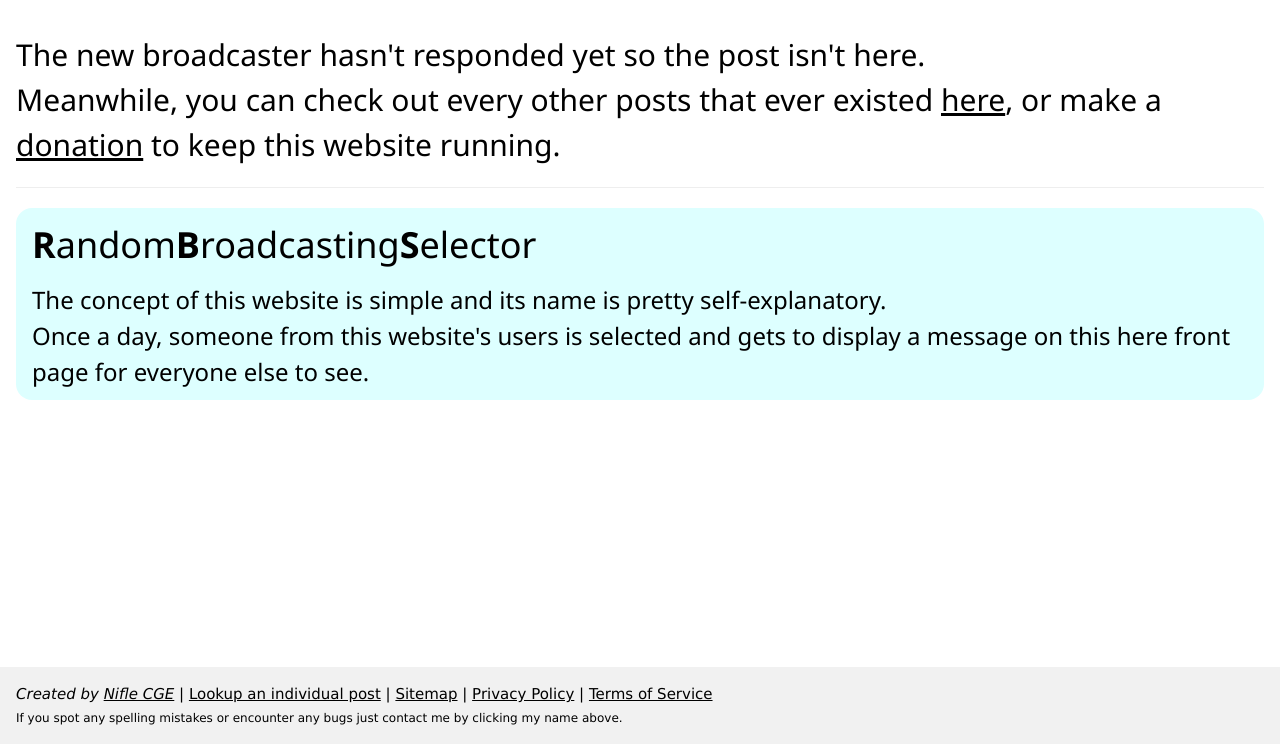
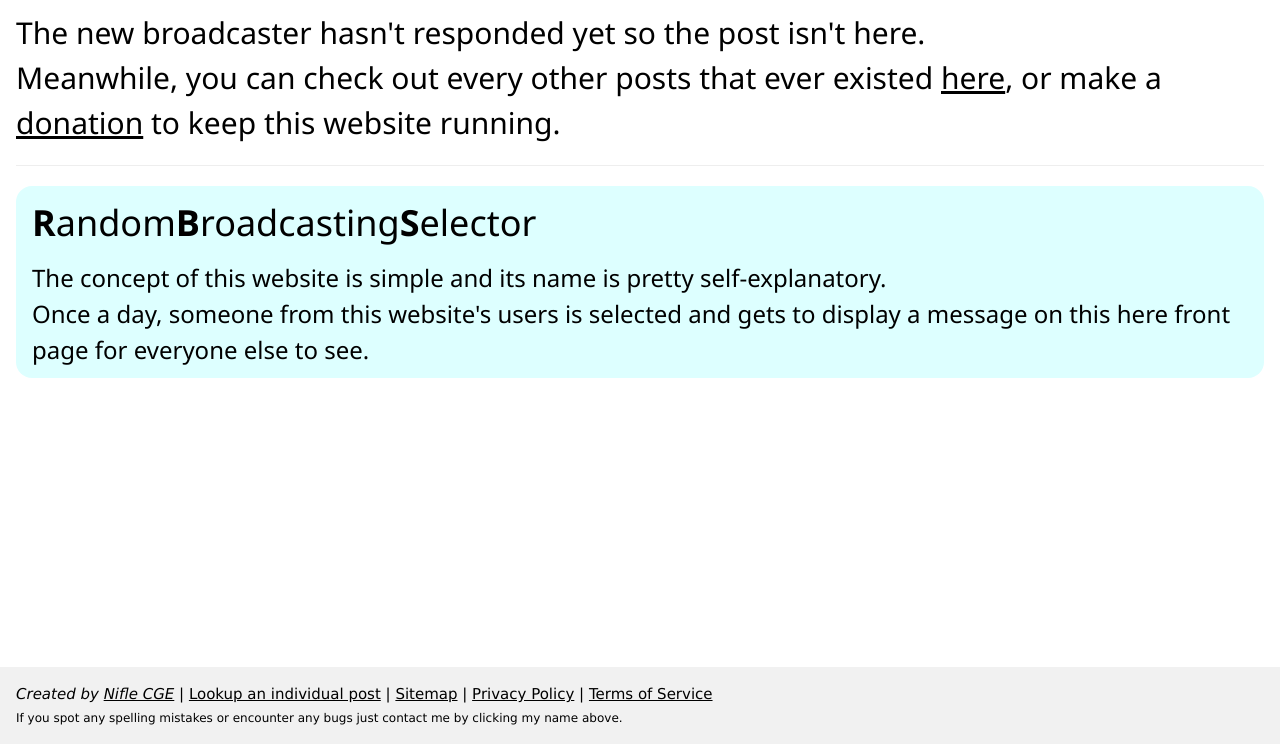
Before and after one commit to Nifle-CGE/RandomBroadcastingSelector, a Flask app: template templates/en/index.html in a window 1280 px wide. Shown: the part 56-800 px from the top of the page. Run offline with Flask 2, Linux system fonts and the light colour scheme; the template is opened without the code that fills it, so the values that code supplies are empty; parts of the project's set-up code (start-up, migrations or seed data) failed here and were passed over; some libraries are stand-ins or nearby versions.

Commit message:
correction d'une erreur de disposition html

```diff
--- a/templates/en/base.html
+++ b/templates/en/base.html
@@ -8,8 +8,6 @@
     <link rel="stylesheet" href="/static/css/main.css">
     <link rel="stylesheet" href="/static/css/w3.css">
 
-    <link rel="icon" type="image/x-icon" href="/static/img/favicon.ico">
-
     <script src="https://kit.fontawesome.com/280bdb224c.js" crossorigin="anonymous"></script>
     <script src="/static/js/gen_script.js"></script>
     <script src="/static/js/en_script.js"></script>
@@ -17,10 +15,9 @@
     <title>{% block title required %}{% endblock %} - RandomBroadcastingSelector</title>
 </head>
 
-<body>
 <nav class="w3-bar w3-border-bottom w3-light-grey">
-        <a href="/en/"><img class="hover-zoom w3-bar-item" style="padding: 0;height: 54.5px;"
-                src="/static/img/logo RBS.png" alt="RBS logo"></a>
+    <a href="/en/"><img class="hover-zoom w3-bar-item" style="padding: 0;height: 54.5px;" src="/static/img/logo RBS.png"
+            alt="RBS logo"></a>
     <a class="w3-bar-item w3-button w3-padding-16 w3-border-right{% block home_main %}{% endblock %}"
         href="/en/"><b>R</b>andom<b>B</b>roadcasting<b>S</b>elector</a>
     <a class="w3-bar-item w3-button w3-padding-16 w3-border-right{% block stats_main %}{% endblock %}"
@@ -48,7 +45,8 @@
         </div>
     </div>
 </nav>
-    <br>
+
+<body>
     <div class="w3-container">
         {% block content required %}{% endblock %}
     </div>
```
Lines whose indentation alone changed are shown as unchanged.
